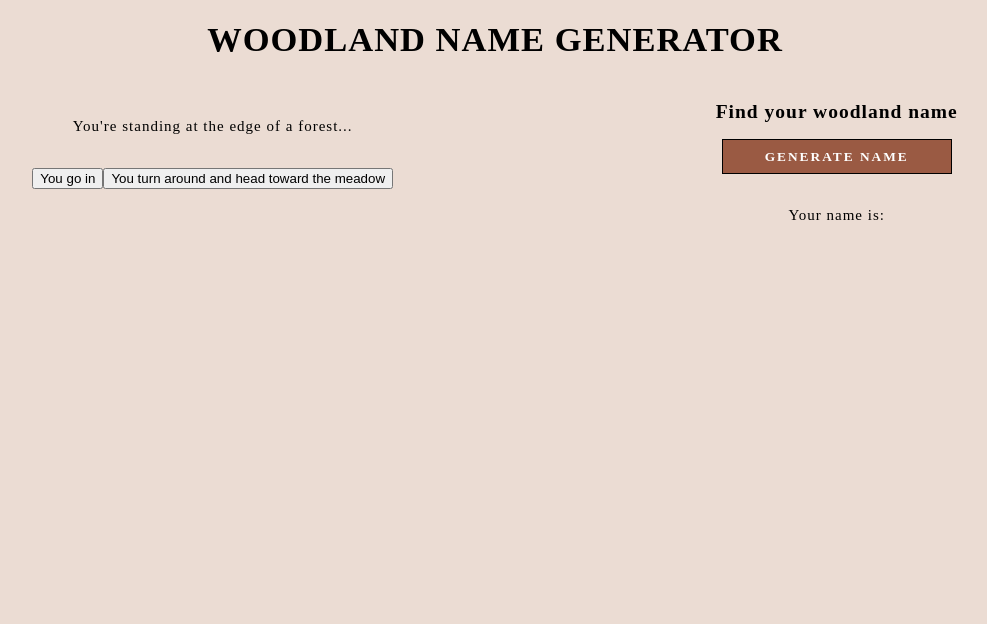
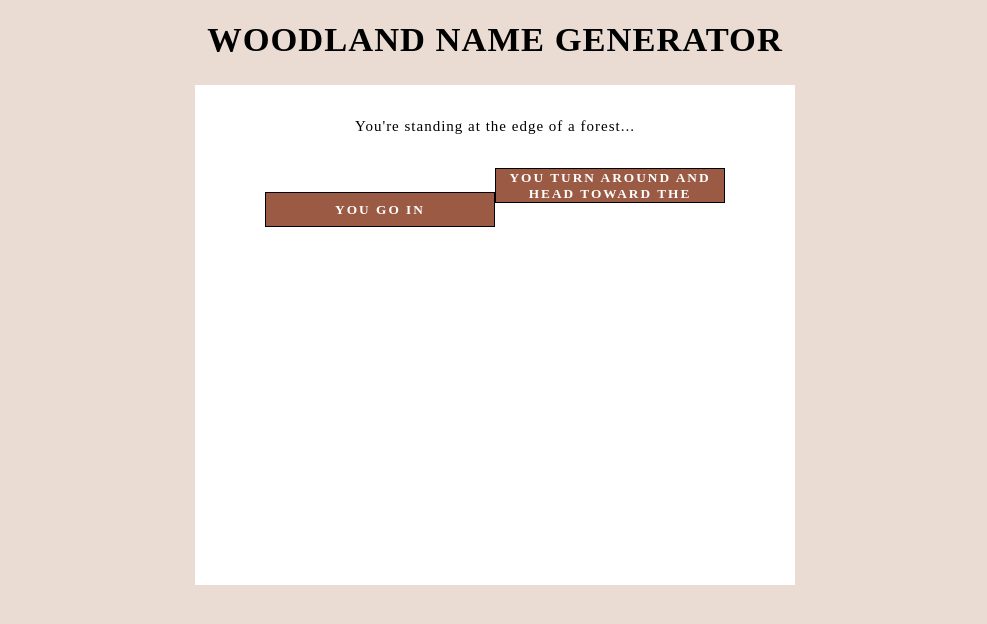
Before and after one commit to caseynewman/name-generator, a React (Vite) app: page / in a window 1280 px wide. Shown: the top 624 px of the page, without its empty margins (145-1132 px from the left). Built offline with nearby package versions, Linux system fonts and the light colour scheme; a web font is replaced by a local one.

Commit message:
removed Generator from initial page and added styling to Story container

```diff
--- a/src/App.jsx
+++ b/src/App.jsx
@@ -13,7 +13,7 @@ function App() {
       </header>
       <main>
         <Story storyData={storyData} />
-        <Generator />
+        {/* <Generator /> */}
       </main>
       <footer>
 
--- a/src/components/CustomOption/index.jsx
+++ b/src/components/CustomOption/index.jsx
@@ -1,7 +1,8 @@
+import MyButton from "../Button";
 
 export default function CustomOption({ option, onClick }) {
 
     return (
-        <button onClick={() => onClick(option.nextScene)}>{option.text}</button>
+        <MyButton onClick={() => onClick(option.nextScene)}>{option.text}</MyButton>
     )
 }
--- a/src/components/Story/index.jsx
+++ b/src/components/Story/index.jsx
@@ -1,5 +1,6 @@
 import { useState } from 'react';
 import CustomOption from '../CustomOption';
+import './style.css';
 
 export default function Story({ storyData }) {
     const [currentScene, setCurrentScene] = useState('start');
@@ -11,7 +12,7 @@ export default function Story({ storyData }) {
     const scene = storyData[currentScene];
 
     return (
-        <div>
+        <div className='story-container'>
             <p>{scene.text}</p>
             {scene.options.map((option, index) => (
                 <CustomOption key={index} option={option} onClick={handleOptionClick} />
--- a/src/components/Story/style.css
+++ b/src/components/Story/style.css
@@ -0,0 +1,5 @@
+.story-container {
+    height: 500px;
+    width: 600px;
+    background-color: #fff;
+}
```
